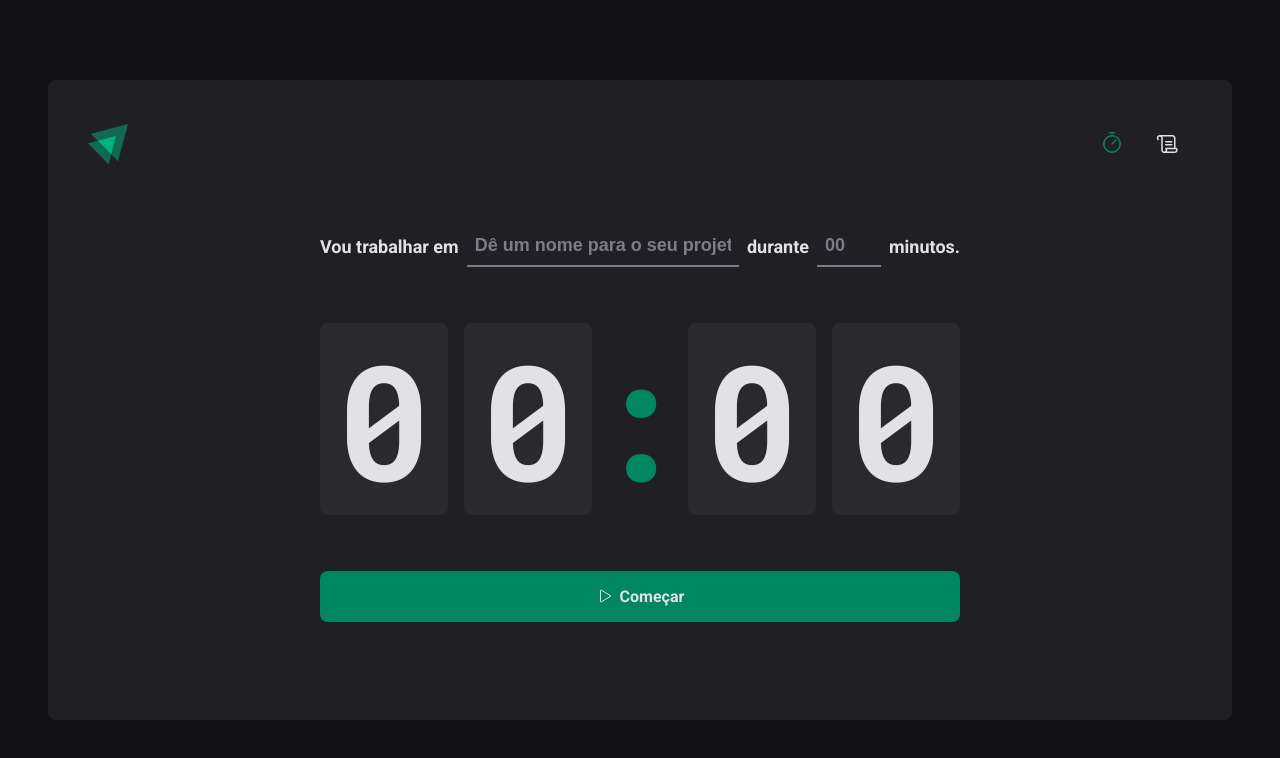
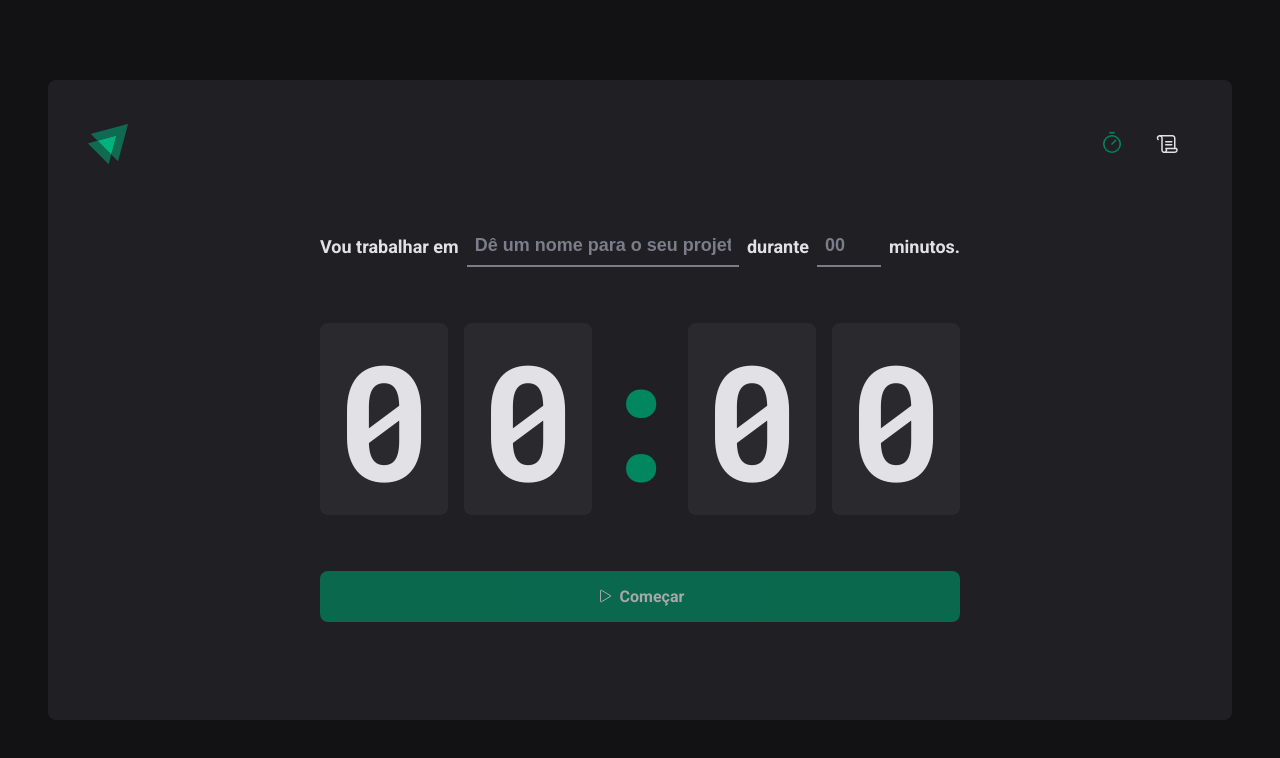
Before and after one commit to MarlonChi/ignite-timer, a React (Vite) app: page / in a window 1280 px wide. Shown: the top 758 px of the page. Built offline with nearby package versions, Linux system fonts and the light colour scheme.

Commit message:
feat: added react-hook-form

```diff
--- a/package.json
+++ b/package.json
@@ -13,6 +13,7 @@
     "phosphor-react": "^1.4.1",
     "react": "^18.2.0",
     "react-dom": "^18.2.0",
+    "react-hook-form": "^7.48.2",
     "react-router-dom": "^6.20.0",
     "styled-components": "^6.1.1"
   },
--- a/src/pages/Home/index.tsx
+++ b/src/pages/Home/index.tsx
@@ -1,5 +1,5 @@
+import { useForm } from "react-hook-form";
 import { Play } from "phosphor-react";
-
 import {
   CountdownContainer,
   FormContainer,
@@ -11,15 +11,25 @@
 } from "./styles";
 
 export function Home() {
+  const { register, handleSubmit, watch } = useForm();
+
+  function handleCreateNewCycle(data: any) {
+    console.log(data);
+  }
+
+  const task = watch("task");
+  const isSubmitDisabled = !task;
+
   return (
     <HomeContainer>
-      <form action="">
+      <form onSubmit={handleSubmit(handleCreateNewCycle)}>
         <FormContainer>
           <label htmlFor="">Vou trabalhar em </label>
           <TaskInput
             id="task"
             list="task-suggestions"
             placeholder="Dê um nome para o seu projeto"
+            {...register("task")}
           />
           <datalist id="task-suggestions">
             <option value="Projeto 1" />
@@ -34,6 +44,7 @@
             step={5}
             min={5}
             max={60}
+            {...register("minutesAmount", { valueAsNumber: true })}
           />
 
           <span>minutos.</span>
@@ -47,7 +58,7 @@
           <span>0</span>
         </CountdownContainer>
 
-        <StartCountdownButton type="submit">
+        <StartCountdownButton type="submit" disabled={isSubmitDisabled}>
           <Play />
           Começar
         </StartCountdownButton>
```
Also changed, not shown: .eslintrc.cjs, 1 other file (tests, documents, lock files or other folders).
